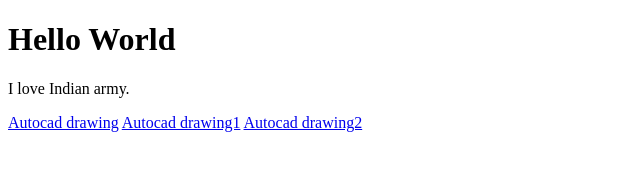
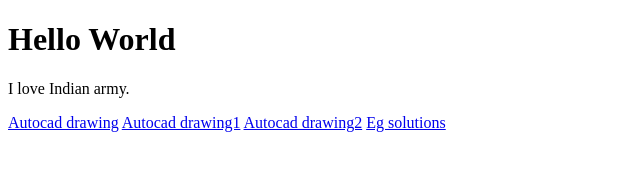
Before and after one commit to Sentinel-Android/Sentinel-Android.github.io, a plain HTML site: page index.html in a window 1280 px wide. Shown: the full height of the page, 0-640 px from the left. Drawn offline with Linux system fonts and the light colour scheme.

Commit message:
Update index.html

```diff
--- a/index.html
+++ b/index.html
@@ -6,5 +6,6 @@
         <a href="https://web.autocad.com/acad/me/sid/shares/drawings/0893c644-6237-4d2d-b4bc-c6d27121090e/editor">Autocad drawing</a>
         <a href="https://drive.google.com/file/d/1xxgK54ZbTOlxZFW_XLUCaS6-3c7AH_th/view?usp=share_link">Autocad drawing1</a>
         <a href="https://drive.google.com/file/d/1g9KedTRTrr2KJ8m6gAT2WlJuBB-D2G1V/view?usp=sharing">Autocad drawing2</a>
+        <a href="https://drive.google.com/file/d/1dKYVFoewuCUYbs3Ptkbnp81HervLIVIg/view?usp=drivesdk">Eg solutions</a>
     </body>
 </html>
```
